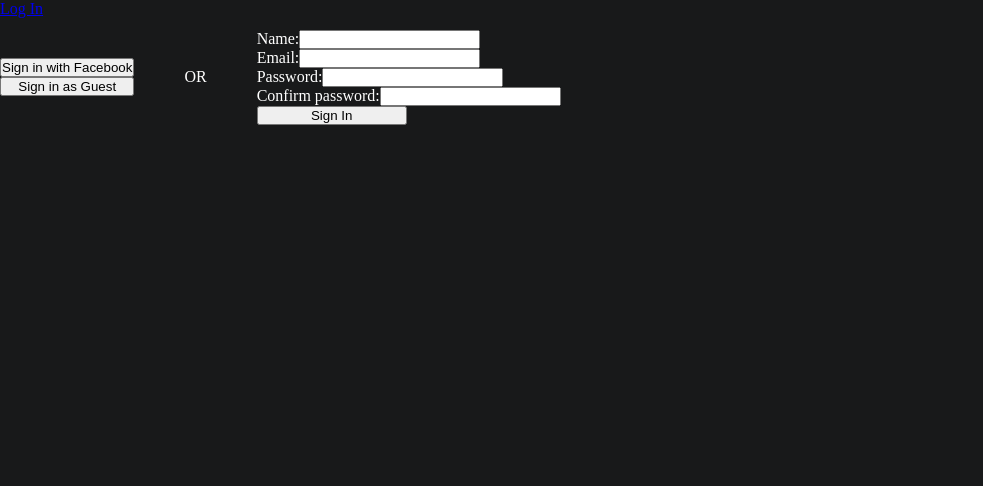
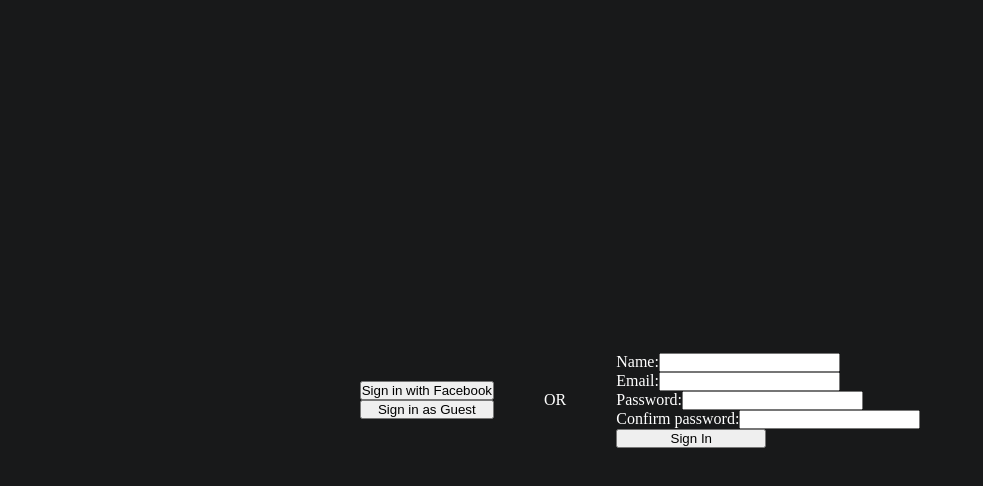
Before and after one commit to fredrikb12/odinbook-client, a React (Create React App) app: page /login in a window 1280 px wide. Shown: the top 486 px of the page, without its empty margins (0-983 px from the left). Built offline with nearby package versions, Linux system fonts and the light colour scheme; no server answers.

Commit message:
Style app container when not logged in and conditionally render login link

```diff
--- a/src/App.js
+++ b/src/App.js
@@ -1,5 +1,5 @@
 import { useEffect, useState } from "react";
-import { useNavigate, Link, Outlet } from "react-router-dom";
+import { useNavigate, Link, Outlet, useLocation } from "react-router-dom";
 import Logout from "./components/Logout";
 import authAPI from "./authHelpers";
 import useAuth from "./useAuth";
@@ -9,6 +9,7 @@ function App() {
   const [hasAttemptedLogin, setHasAttemptedLogin] = useState(false);
   const { user, login } = useAuth();
   const nav = useNavigate();
+  const location = useLocation();
   useEffect(() => {
     async function attemptLogin() {
       if (hasAttemptedLogin) return;
@@ -24,8 +25,15 @@ function App() {
 
   if (!user) {
     return (
-      <div>
-        <Link to="/login">Log In</Link>
+      <div
+        style={{
+          display: "flex",
+          minHeight: "100vh",
+          alignItems: "center",
+          justifyContent: "center",
+        }}
+      >
+        {location.pathname !== "/login" && <Link to="/login">Log In</Link>}
         <Outlet />
       </div>
     );
```
